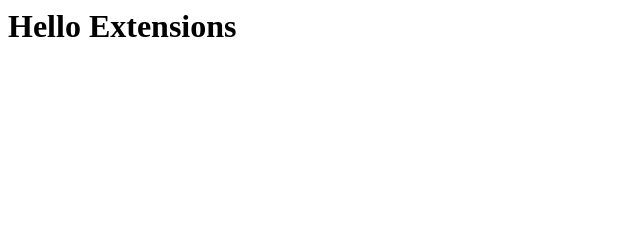
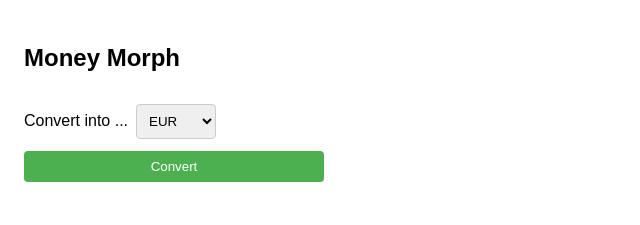
Before and after one commit to Sidhant-Roymoulik/MoneyMorph, a browser extension: page hello.html in a window 1280 px wide. Shown: the whole page, without its empty margins (0-640 px from the left). Drawn offline with Linux system fonts and the light colour scheme.

Commit message:
create menu

```diff
--- a/hello.html
+++ b/hello.html
@@ -1,8 +1,86 @@
+<!DOCTYPE html>
 <html>
+<head>
+    <style>
+        body {
+            width: 300px;
+            padding: 16px;
+            font-family: Arial, sans-serif;
+        }
 
+        .container {
+            display: flex;
+            flex-direction: column;
+            gap: 12px;
+        }
+
+        .input-group {
+            display: flex;
+            gap: 8px;
+            align-items: center;
+        }
+
+        .label {
+            font-size: 16px;
+            vertical-align: middle;
+        }
+
+        input {
+            padding: 8px;
+            border: 1px solid #ccc;
+            border-radius: 4px;
+            width: 120px;
+        }
+
+        select {
+            padding: 8px;
+            border: 1px solid #ccc;
+            border-radius: 4px;
+            width: 80px;
+        }
+
+        button {
+            padding: 8px 16px;
+            background-color: #4CAF50;
+            color: white;
+            border: none;
+            border-radius: 4px;
+            cursor: pointer;
+        }
+
+        button:hover {
+            background-color: #45a049;
+        }
+
+        #result {
+            margin-top: 12px;
+            font-size: 16px;
+            font-weight: bold;
+        }
+    </style>
+</head>
 <body>
-  <h1>Hello Extensions</h1>
-  <script src="popup.js"></script>
+    <div class="container">
+        <h2>Money Morph</h2>
+
+        <div class="input-group">
+            <span class="label">Convert into ...</span>
+            <select id="toCurrency">
+                <option value="EUR">EUR</option>
+                <option value="USD">USD</option>
+                <option value="GBP">GBP</option>
+                <option value="JPY">JPY</option>
+                <option value="AUD">AUD</option>
+                <option value="CAD">CAD</option>
+                <option value="CHF">CHF</option>
+                <option value="CNY">CNY</option>
+            </select>
+        </div>
+
+        <button id="convertBtn">Convert</button>
+        <div id="result"></div>
+    </div>
+
+    <script src="popup.js"></script>
 </body>
-
 </html>
```
